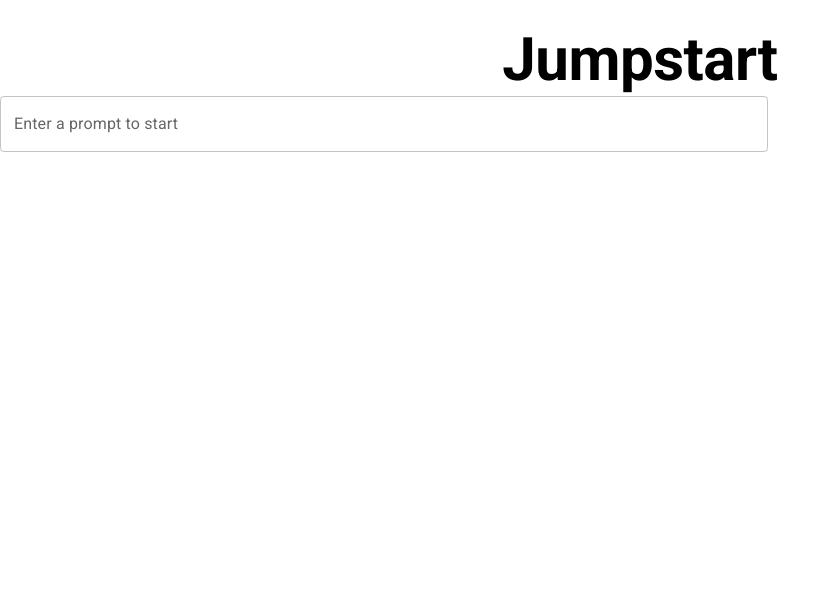
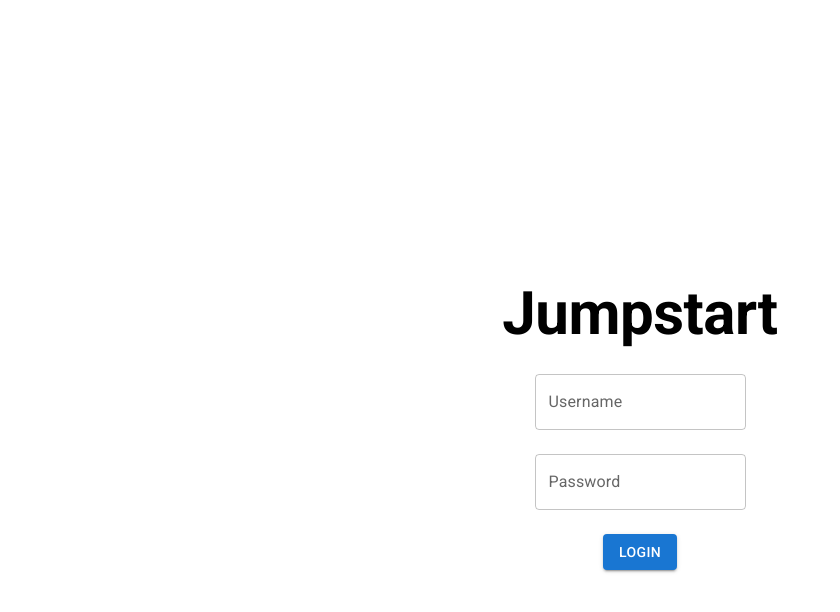
Before and after one commit to szeckirjr/jumpstart-uvec, a React (Create React App) app: page / in a window 1280 px wide. Shown: the top 612 px of the page, without its empty margins (0-840 px from the left). Built offline with nearby package versions, Linux system fonts and the light colour scheme.

Commit message:
More changes

```diff
--- a/package.json
+++ b/package.json
@@ -16,6 +16,7 @@
     "firebase": "^9.8.3",
     "react": "^18.2.0",
     "react-dom": "^18.2.0",
+    "react-router-dom": "^6.3.0",
     "react-scripts": "5.0.1",
     "typescript": "^4.7.4",
     "web-vitals": "^2.1.4"
--- a/src/App.tsx
+++ b/src/App.tsx
@@ -1,8 +1,17 @@
+import { BrowserRouter, Route, Routes } from "react-router-dom";
 import "./App.css";
-import { Landing } from "./navigation/Landing";
+import { Dashboard } from "./navigation/Dashboard";
+import { LoginPage } from "./navigation/LoginPage";
 
 function App() {
-  return <Landing />;
+  return (
+    <BrowserRouter>
+      <Routes>
+        <Route path="/" element={<LoginPage />} />
+        <Route path="/dashboard" element={<Dashboard />} />
+      </Routes>
+    </BrowserRouter>
+  );
 }
 
 export default App;
--- a/src/components/ProjectCard.tsx
+++ b/src/components/ProjectCard.tsx
@@ -0,0 +1,5 @@
+import { Typography } from "@mui/material";
+
+export function ProjectCard() {
+  return <Typography>Project</Typography>;
+}
--- /dev/null
+++ b/src/navigation/Dashboard.tsx
@@ -0,0 +1,30 @@
+import { Stack, TextField, Typography, useMediaQuery } from "@mui/material";
+
+export function Dashboard() {
+  const isMobile = useMediaQuery("(max-width:800px)");
+  return (
+    <Stack
+      py={3}
+      textAlign="center"
+      justifyContent="center"
+      justifyItems="center"
+      width="100%"
+      direction="column"
+      bgcolor="green"
+      spacing={5}
+    >
+      <Typography variant="h2" fontWeight="bold">
+        Jumpstart
+      </Typography>
+      <TextField
+        style={{
+          width: isMobile ? "90%" : "60%",
+          margin: "auto",
+        }}
+        id="outlined-basic"
+        label="Enter a prompt to start"
+        variant="outlined"
+      />
+    </Stack>
+  );
+}
--- a/src/navigation/Landing.tsx
+++ /dev/null
@@ -1,19 +0,0 @@
-import { Stack, TextField, Typography } from "@mui/material";
-
-export function Landing() {
-  return (
-    <Stack py={3} textAlign="center" width="100%" direction="column">
-      <Typography variant="h2" fontWeight="bold">
-        Jumpstart
-      </Typography>
-      <TextField
-        style={{
-          width: "60%",
-        }}
-        id="outlined-basic"
-        label="Enter a prompt to start"
-        variant="outlined"
-      />
-    </Stack>
-  );
-}
--- /dev/null
+++ b/src/navigation/LoginPage.tsx
@@ -0,0 +1,33 @@
+import { Button, Stack, TextField, Typography } from "@mui/material";
+import { useNavigate } from "react-router-dom";
+
+export function LoginPage() {
+  const navigate = useNavigate();
+
+  return (
+    <Stack
+      width="100%"
+      height="100vh"
+      direction="column"
+      textAlign="center"
+      alignItems="center"
+      justifyContent="center"
+      py={3}
+      spacing={3}
+    >
+      <Typography variant="h2" fontWeight="bold">
+        Jumpstart
+      </Typography>
+      <TextField id="outlined-basic" label="Username" variant="outlined" />
+      <TextField
+        id="outlined-password-input"
+        label="Password"
+        type="password"
+        autoComplete="current-password"
+      />
+      <Button onClick={() => navigate("/dashboard")} variant="contained">
+        Login
+      </Button>
+    </Stack>
+  );
+}
```
Also changed, not shown: 1 other file (tests, documents, lock files or other folders).
